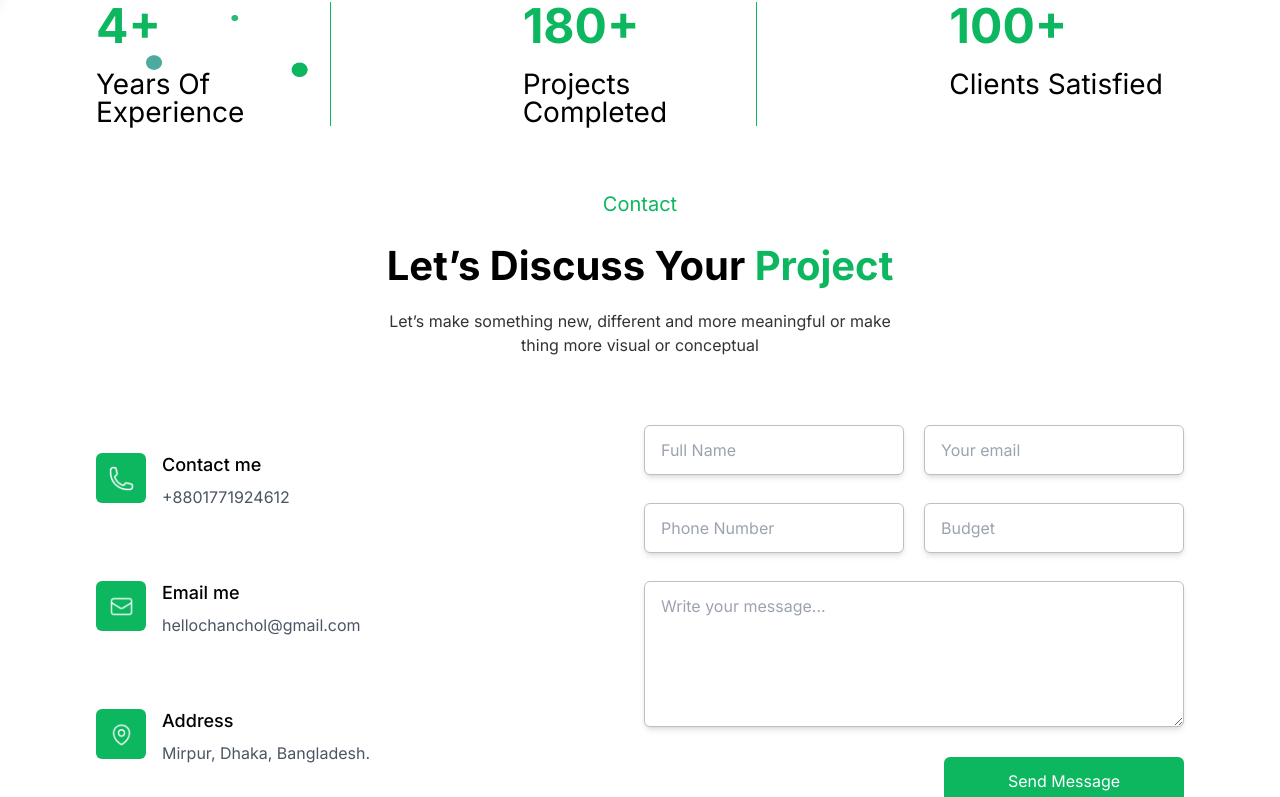
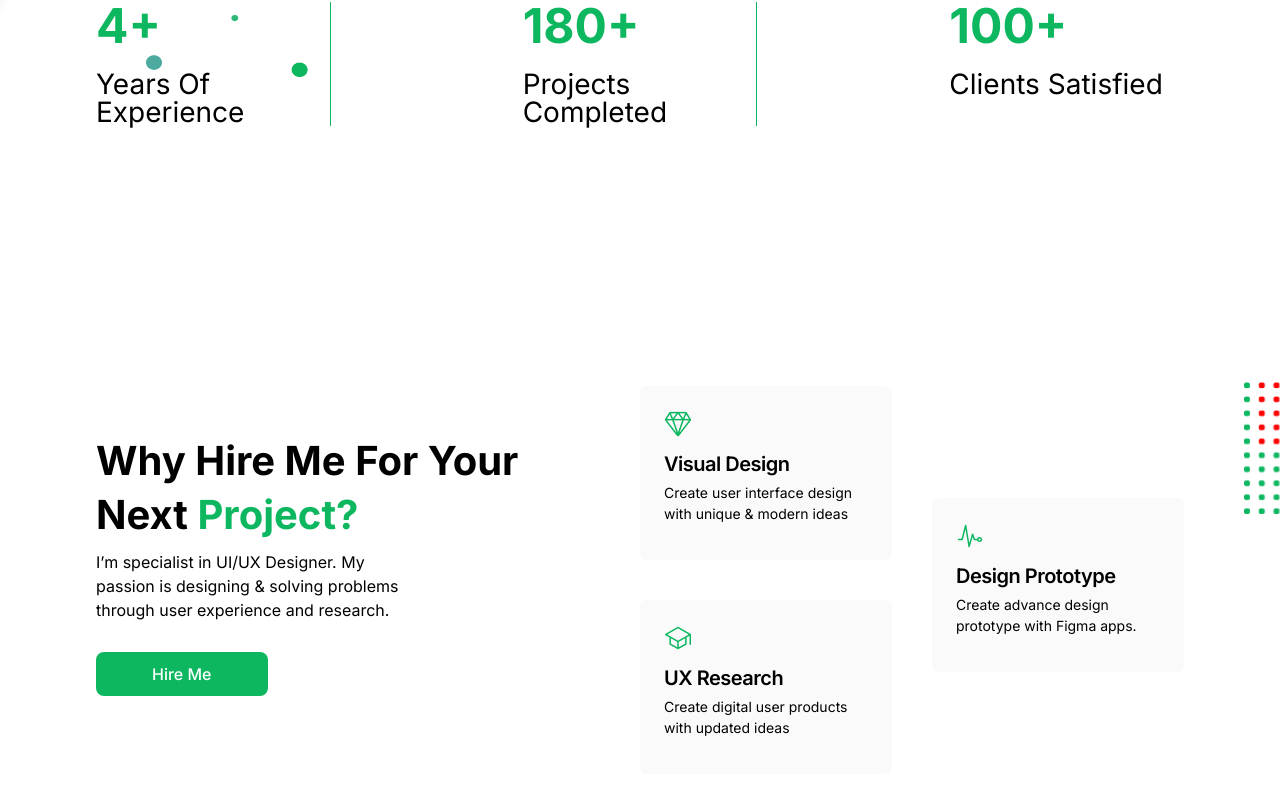
Before and after one commit to mehedihassandev/portfolio-nextjs, a Next.js app: page / in a window 1280 px wide. Shown: the part 798-1595 px from the top of the page. Built offline with nearby package versions, Linux system fonts and the light colour scheme.

Commit message:
PN-00: Add skills section to home page

```diff
--- /dev/null
+++ b/src/app/(pages)/_home/skills.tsx
@@ -0,0 +1,86 @@
+import Image from "next/image";
+
+export const Skills = () => {
+    return (
+        <section>
+            <Image
+                src="/assets/square-shape.png"
+                alt="ellipse"
+                width={132}
+                height={36}
+                className="relative top-64 right-0 w-[36px] h-[132px] z-50 ml-auto"
+            />
+            <div
+                className="px-5 lg:px-24 mx-auto max-w-screen-2xl m-auto"
+                id="skills"
+            >
+                <div className="grid grid-cols-1 lg:grid-cols-2">
+                    <div className="pt-44">
+                        <h2 className="text-[40px] font-bold text-black leading-[54px]">
+                            Why Hire Me For Your <br />
+                            Next <span className="text-primary">Project?</span>
+                        </h2>
+                        <p className="text-[16px] leading-[24px] pt-2 pr-60 pb-10">
+                            I’m specialist in UI/UX Designer. My passion is
+                            designing & solving problems through user experience
+                            and research.
+                        </p>
+                        <a className="bg-[#0DB760] text-white text-[16px] font-medium leading-[24px] px-[3.5rem] py-3 rounded-lg">
+                            Hire Me
+                        </a>
+                    </div>
+                    <div className="grid grid-cols-2 pt-32 gap-10">
+                        <div className="p-6 bg-[#fafafa] rounded-md">
+                            <Image
+                                src="/assets/diamond.png"
+                                alt="diamond"
+                                width={28}
+                                height={28}
+                                className="w-[28px] h-[28px]"
+                            />
+                            <h5 className="mb-2 mt-4 text-[20px] leading-[20px] font-semibold tracking-tight text-black">
+                                Visual Design
+                            </h5>
+                            <p className="mb-3 font-normal text-black text-[14px] leading-[21px]">
+                                Create user interface design with unique &
+                                modern ideas
+                            </p>
+                        </div>
+                        <div className="p-6 bg-[#fafafa] rounded-md relative top-28 left-0">
+                            <Image
+                                src="/assets/pulse.png"
+                                alt="diamond"
+                                width={28}
+                                height={28}
+                                className="w-[28px] h-[28px]"
+                            />
+                            <h5 className="mb-2 mt-4 text-[20px] leading-[20px] font-semibold tracking-tight text-black">
+                                Design Prototype
+                            </h5>
+                            <p className="mb-3 font-normal text-black text-[14px] leading-[21px]">
+                                Create advance design prototype with Figma apps.
+                            </p>
+                        </div>
+                        <div className="p-6 bg-[#fafafa] rounded-md">
+                            <Image
+                                src="/assets/school.png"
+                                alt="diamond"
+                                width={28}
+                                height={28}
+                                className="w-[28px] h-[28px]"
+                            />
+                            <h5 className="mb-2 mt-4 text-[20px] leading-[20px] font-semibold tracking-tight text-black">
+                                UX Research
+                            </h5>
+                            <p className="mb-3 font-normal text-black text-[14px] leading-[21px]">
+                                Create digital user products with updated ideas
+                            </p>
+                        </div>
+                    </div>
+                </div>
+            </div>
+        </section>
+    );
+};
+
+export default Skills;
--- a/src/app/page.tsx
+++ b/src/app/page.tsx
@@ -1,11 +1,13 @@
 import Achievement from "./(pages)/_home/achievement";
 import Hero from "./(pages)/_home/hero";
+import Skills from "./(pages)/_home/skills";
 
 export default function Home() {
     return (
         <>
             <Hero />
             <Achievement />
+            <Skills />
         </>
     );
 }
```
